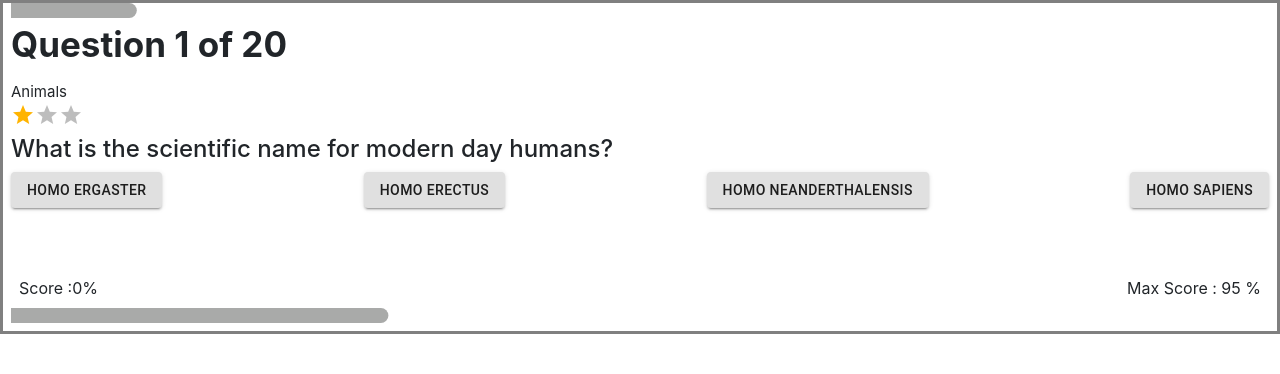
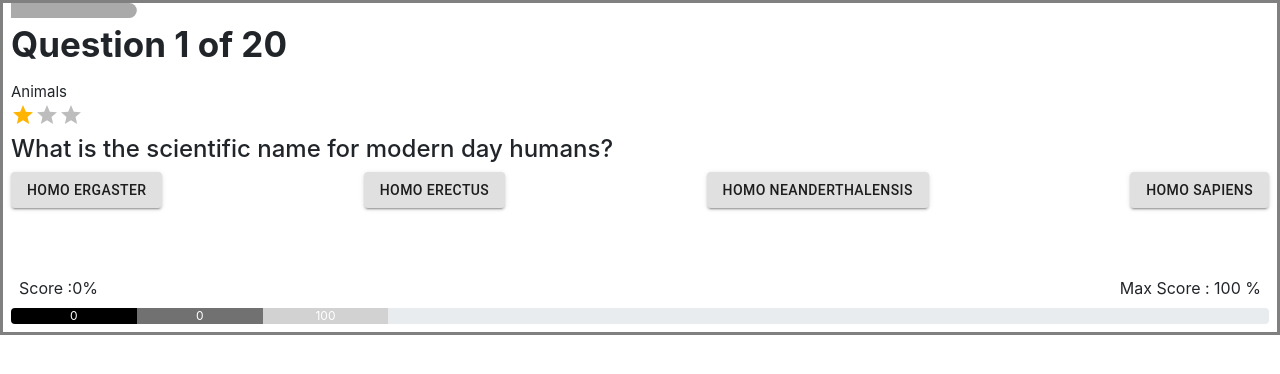
Before and after one commit to sridhar02/Quiz_App, a React (Create React App) app: page / in a window 1280 px wide. Shown: the top 374 px of the page. Built offline with nearby package versions, Linux system fonts and the light colour scheme.

Commit message:
addition of progress bar

```diff
--- a/src/App.js
+++ b/src/App.js
@@ -3,6 +3,7 @@ import React, { useState } from "react";
 import { Button, makeStyles, withStyles } from "@material-ui/core";
 import LinearProgress from "@material-ui/core/LinearProgress";
 import Rating from "@material-ui/lab/Rating";
+import { Progress } from "reactstrap";
 
 const questions = require("./questions.json");
 
@@ -70,6 +71,15 @@ const useAppStyles = makeStyles({
     justifyContent: "space-between",
     padding: "8px",
   },
+  pogress1: {
+    backgroundColor: "#000000",
+  },
+  progress2: {
+    backgroundColor: "#717171",
+  },
+  progress3: {
+    backgroundColor: "#d2d2d2",
+  },
 });
 
 const BorderLinearProgress = withStyles({
@@ -96,7 +106,7 @@ function App() {
   const [rating, setRating] = useState(questions[questionNumber].difficulty);
   const [showResult, setShowResult] = useState(false);
 
-  const [correct, setCorrect] = useState(0  );
+  const [correct, setCorrect] = useState(0);
   const [isAnswered, setIsAswered] = useState(false);
   const [showButton, setShowButton] = useState(false);
 
@@ -153,9 +163,8 @@ function App() {
   } else {
     score = (correct / questionNumber) * 100;
   }
-  const max =
-    ((questions.length - (questionNumber - correct)) / questions.length) * 100;
-  console.log(score, correct);
+  const max = "100";
+  console.log(questionNumber, correct);
   return (
     <div className={classes.container}>
       <BorderLinearProgress
@@ -182,11 +191,24 @@ function App() {
         <div>Score :{score}% </div>
         <div>Max Score : {max} % </div>
       </div>
-      <BorderLinearProgress
-        variant="determinate"
-        color="secondary"
-        value={30}
-      />
+
+      <Progress multi>
+        <Progress
+          bar
+          color="black"
+          value={10}
+          max={100}
+          className={classes.pogress1}
+        >
+          {min}
+        </Progress>
+        <Progress bar value={10} max={100} className={classes.progress2}>
+          {score}
+        </Progress>
+        <Progress bar value={10} max={100} className={classes.progress3}>
+          {max}
+        </Progress>
+      </Progress>
     </div>
   );
 }
```
